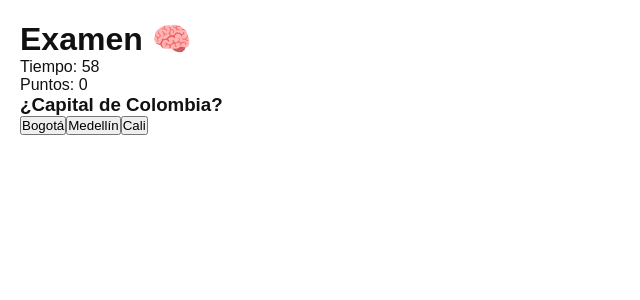
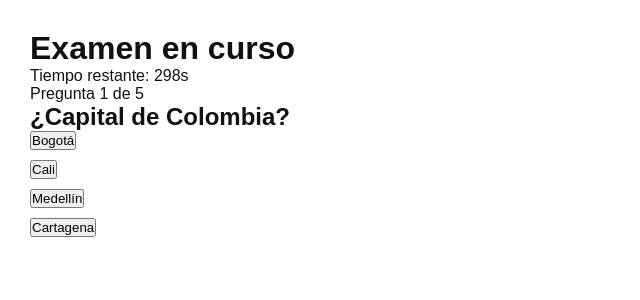
Before and after one commit to lideracademicoaifi-sketch/AIFI---TEST, a Next.js app: page /examen in a window 1280 px wide. Both pictures are taken after a click on the button "Iniciar examen". Shown: the top 300 px of the page, without its empty margins (0-640 px from the left). Built offline with nearby package versions, Linux system fonts and the light colour scheme.

Commit message:
Update page.js

```diff
--- a/app/examen/page.js
+++ b/app/examen/page.js
@@ -1,57 +1,106 @@
 'use client'
 
-import { useState, useEffect } from 'react'
+import { useEffect, useState } from 'react'
+
+const questions = [
+  {
+    question: '¿Capital de Colombia?',
+    options: ['Bogotá', 'Cali', 'Medellín', 'Cartagena'],
+    answer: 'Bogotá'
+  },
+  {
+    question: '2 + 2 = ?',
+    options: ['3', '4', '5', '6'],
+    answer: '4'
+  },
+  {
+    question: 'Color del cielo normalmente',
+    options: ['Rojo', 'Azul', 'Verde', 'Negro'],
+    answer: 'Azul'
+  },
+  {
+    question: '¿Cuál es un mamífero?',
+    options: ['Tiburón', 'Perro', 'Lagarto', 'Águila'],
+    answer: 'Perro'
+  },
+  {
+    question: '¿Idioma oficial de Brasil?',
+    options: ['Español', 'Portugués', 'Francés', 'Italiano'],
+    answer: 'Portugués'
+  }
+]
 
 export default function Examen() {
   const [started, setStarted] = useState(false)
-  const [time, setTime] = useState(60)
+  const [time, setTime] = useState(300)
+  const [current, setCurrent] = useState(0)
   const [score, setScore] = useState(0)
+  const [finished, setFinished] = useState(false)
 
   useEffect(() => {
     let timer
 
-    if (started && time > 0) {
+    if (started && !finished && time > 0) {
       timer = setInterval(() => {
         setTime((prev) => prev - 1)
       }, 1000)
     }
 
-    if (time === 0 && started) {
-      alert('Se acabó el examen. Score: ' + score)
-      setStarted(false)
+    if (time === 0) {
+      setFinished(true)
     }
 
     return () => clearInterval(timer)
-  }, [started, time, score])
+  }, [started, time, finished])
 
-  const answer = (option) => {
-    if (option === 'Bogotá') {
-      setScore(score + 10)
+  const answerQuestion = (option) => {
+    if (option === questions[current].answer) {
+      setScore((prev) => prev + 20)
+    }
+
+    const next = current + 1
+
+    if (next < questions.length) {
+      setCurrent(next)
+    } else {
+      setFinished(true)
     }
   }
 
+  if (!started) {
+    return (
+      <div style={{ padding: 30 }}>
+        <h1>Examen 🧠</h1>
+        <p>Duración: 5 minutos</p>
+        <button onClick={() => setStarted(true)}>Iniciar examen</button>
+      </div>
+    )
+  }
+
+  if (finished) {
+    return (
+      <div style={{ padding: 30 }}>
+        <h1>Resultado Final</h1>
+        <p>Puntaje: {score}/100</p>
+      </div>
+    )
+  }
+
   return (
-    <div style={{ padding: 20 }}>
-      <h1>Examen 🧠</h1>
+    <div style={{ padding: 30 }}>
+      <h1>Examen en curso</h1>
+      <p>Tiempo restante: {time}s</p>
+      <p>Pregunta {current + 1} de {questions.length}</p>
 
-      <p>Tiempo: {time}</p>
-      <p>Puntos: {score}</p>
+      <h2>{questions[current].question}</h2>
 
-      {!started && (
-        <button onClick={() => setStarted(true)}>
-          Iniciar examen
-        </button>
-      )}
-
-      {started && (
-        <div>
-          <h3>¿Capital de Colombia?</h3>
-
-          <button onClick={() => answer('Bogotá')}>Bogotá</button>
-          <button onClick={() => answer('Medellín')}>Medellín</button>
-          <button onClick={() => answer('Cali')}>Cali</button>
+      {questions[current].options.map((option) => (
+        <div key={option} style={{ marginBottom: 10 }}>
+          <button onClick={() => answerQuestion(option)}>
+            {option}
+          </button>
         </div>
-      )}
+      ))}
     </div>
   )
 }
```
